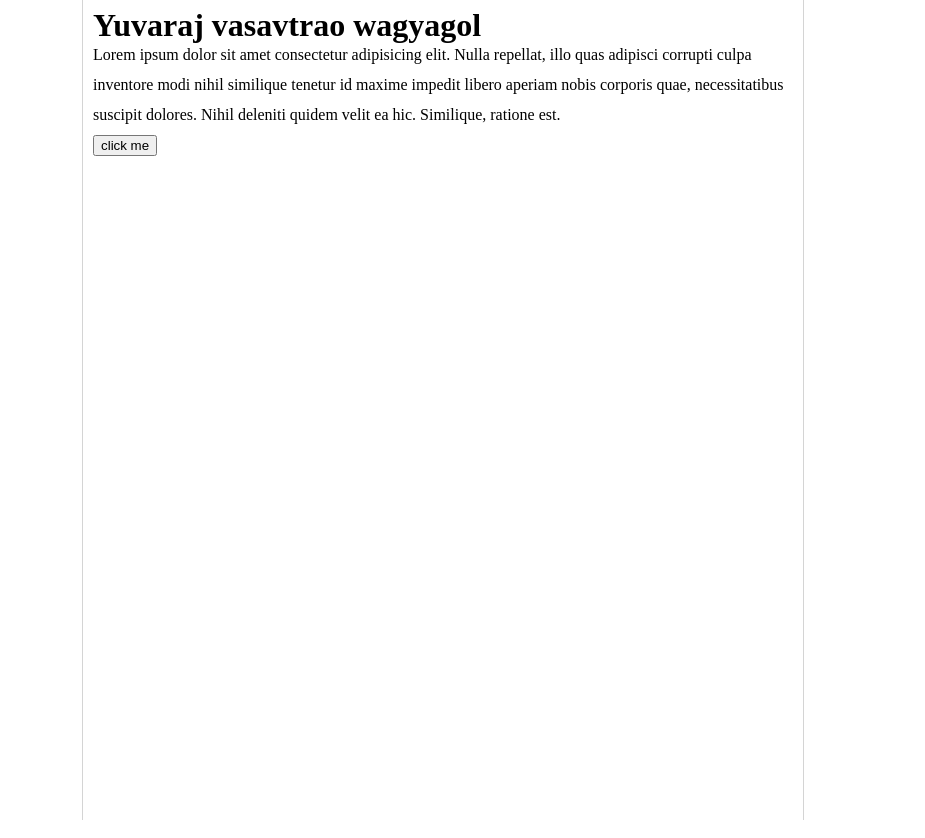
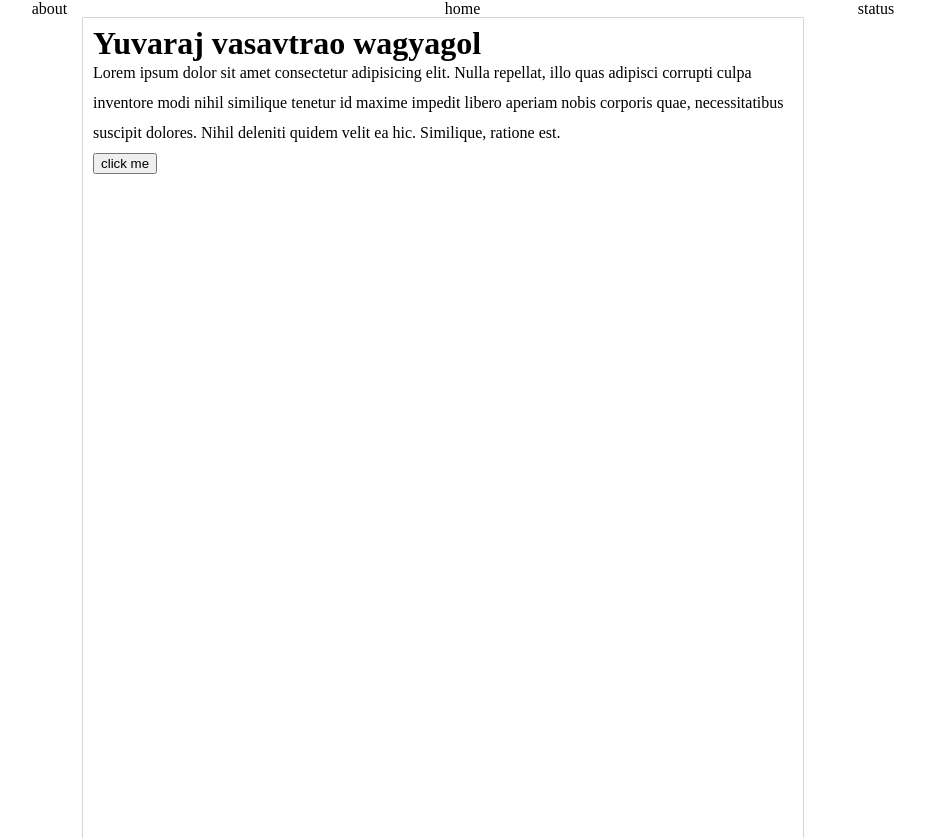
Before and after one commit to Yuva-W/demo, a plain HTML site: page index.html in a window 1280 px wide. Shown: the whole page, without its empty margins (197-1122 px from the left). Drawn offline with Linux system fonts and the light colour scheme.

Commit message:
add navigation bar

```diff
--- a/index.html
+++ b/index.html
@@ -7,6 +7,15 @@
     <link rel="stylesheet" href="style.css">
   </head>
   <body>
+    <header>
+      <nav>
+        <ul>
+          <li>about </li>
+          <li>home</li>
+          <li>status</li>
+        </ul>
+      </nav>
+    </header>
     <div class="container">
       <h1>Yuvaraj vasavtrao wagyagol</h1>
       <p>
--- a/style.css
+++ b/style.css
@@ -10,3 +10,12 @@
     margin: auto;
     box-shadow: 0 0 1px black;
 }
+
+header nav ul li {
+    list-style: none;
+}
+
+header nav ul {
+    display: flex;
+    justify-content: space-around;
+}
```
